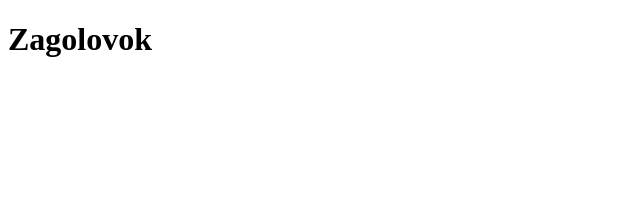
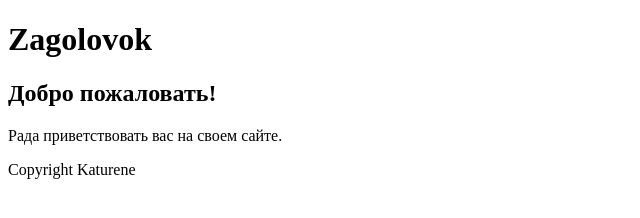
Before and after one commit to Katurene/Stranica, a plain HTML site: page index.html in a window 1280 px wide. Shown: the whole page, without its empty margins (0-640 px from the left). Drawn offline with Linux system fonts and the light colour scheme.

```diff
--- a/index.html
+++ b/index.html
@@ -8,5 +8,12 @@
 <header>
     <h1>Zagolovok</h1>
 </header>
+<article>
+    <h2>Добро пожаловать!</h2>
+    <p>Рада приветствовать вас на своем сайте.</p>
+</article>
+<footer>
+    Copyright Katurene
+</footer>
 </body>
 </html>
```
Also changed, not shown: style.css (added).
